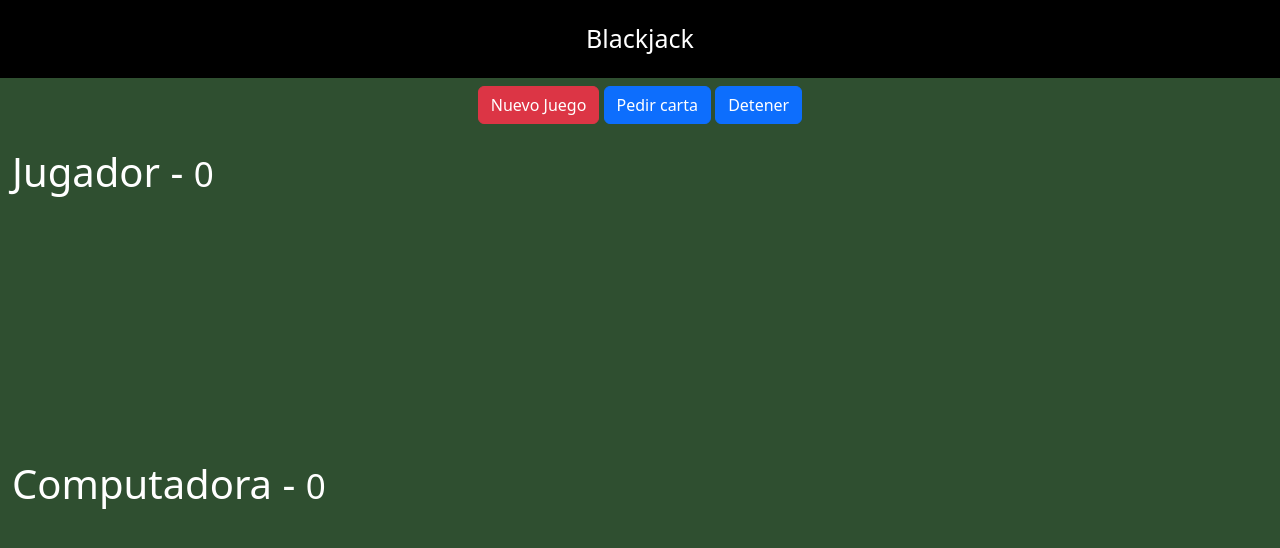
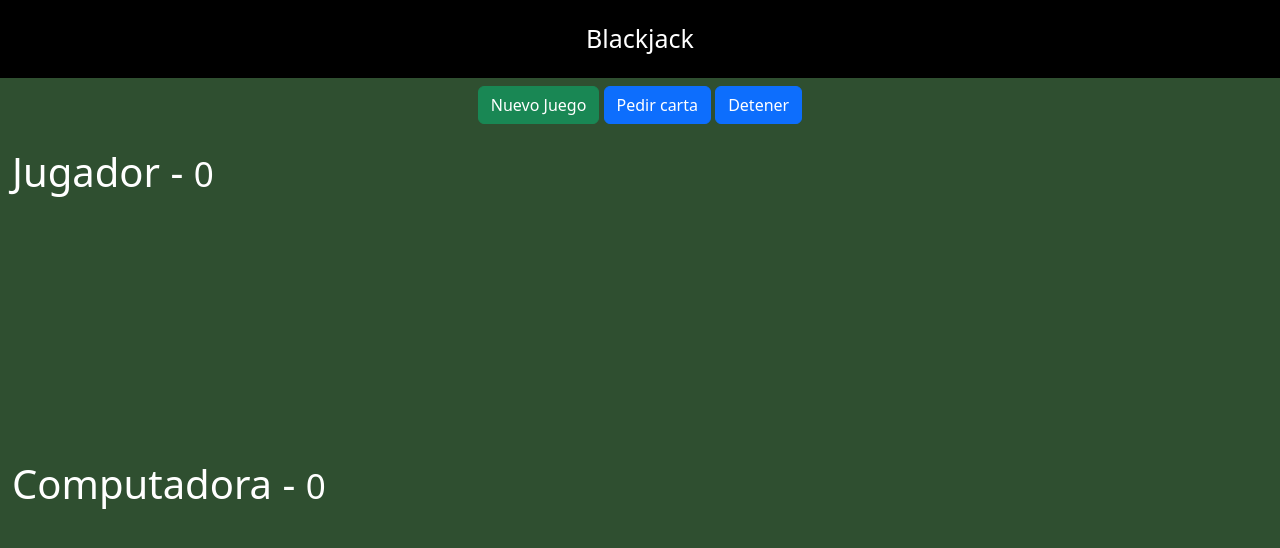
Before and after one commit to Daviichii89/js-vite-blackjack, a website built with Vite: page docs/index.html in a window 1280 px wide. Built offline with nearby package versions, Linux system fonts and the light colour scheme.

Commit message:
Change background color new game button

```diff
--- a/docs/index.html
+++ b/docs/index.html
@@ -20,7 +20,7 @@
     <div class="row mt-2">
         <div id="divBotones" class="col text-center">
 
-            <button id="btnNewGame" class="btn btn-danger">Nuevo Juego</button>
+            <button id="btnNewGame" class="btn btn-success">Nuevo Juego</button>
             <button id="btnAskFor" class="btn btn-primary">Pedir carta</button>
             <button id="btnStop" class="btn btn-primary">Detener</button>
 
```
Also changed, not shown: index.html (+1 -1 lines).
